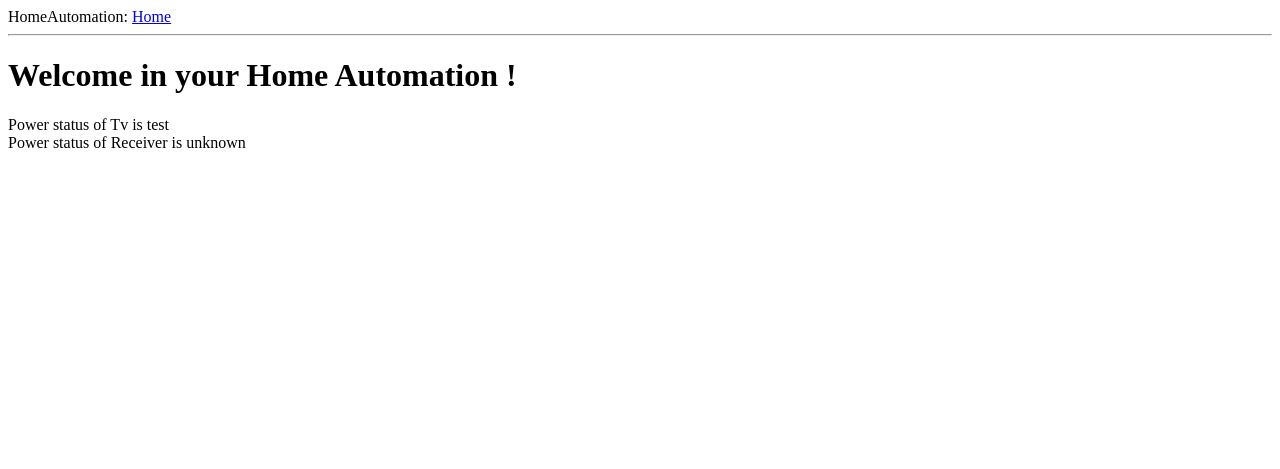
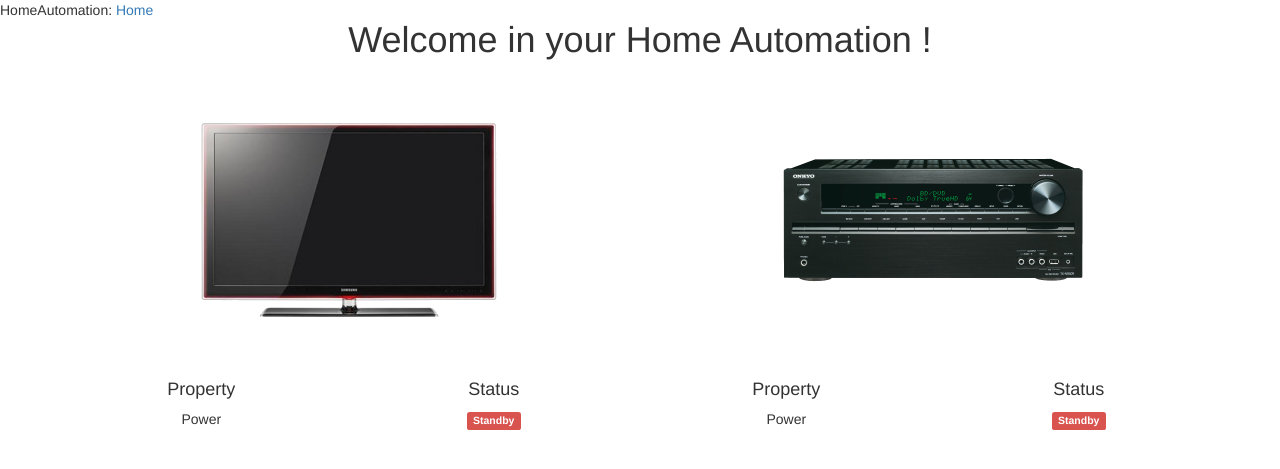
Before and after one commit to Romalouz/Automation, a Flask app: page / in a window 1280 px wide. Shown: the top 469 px of the page. Run offline with Flask 2, Linux system fonts and the light colour scheme; some libraries are stand-ins or nearby versions.

Commit message:
Cosmetic for root view

```diff
--- a/media/__init__.py
+++ b/media/__init__.py
@@ -5,8 +5,10 @@
 #   Date: 21-Fev-2014
 #   Info: Communicate with devices via HTTP GET / POST requests
 from flask import Flask, jsonify
+from flask_bootstrap import Bootstrap
 
 media = Flask(__name__)
+Bootstrap(media)
 
 # Configurations
 media.config.from_object('media.config')
--- a/media/templates/base.html
+++ b/media/templates/base.html
@@ -1,14 +1,13 @@
-<html>
-  <head>
-    {% if title %}
-    <title>{{title}} - Automation</title>
-    {% else %}
-    <title>Automation</title>
-    {% endif %}
-  </head>
-  <body>
-    <div>HomeAutomation: <a href="/index">Home</a></div>
-    <hr>
-    {% block content %}{% endblock %}
-  </body>
-</html>
+{% extends "bootstrap/base.html" %}
+{% block metas %}
+    <meta name="viewport" content="width=device-width, initial-scale=1">
+{% endblock %}
+{% if title %}
+    {% block title %}{{title}}{% endblock %}
+{% endif %}
+{% block content %}
+    <div class="navbar navbar-fixed-top">HomeAutomation: <a href="/">Home</a></div>
+    <div class="container"/>
+        {% block app %}{% endblock %}
+    </div>
+{% endblock %}
--- a/media/templates/index.html
+++ b/media/templates/index.html
@@ -1,11 +1,9 @@
+{% from "macros.html" import device_power_prop %}
 {% extends "base.html" %}
-{% block content %}
-<h1>Welcome in your Home Automation !</h1>
-<div>Power status of Tv is {{ devices.tv.power_status }}</div>
-<div>Power status of Receiver is {{ devices.receiver.power_status }}</div>
-{#
-{% for device_prop in device.keys() %}
-<div><p>Power status of {{device_prop.name}} is: <b>{{device_prop.power_status}}</b></p></div>
-{% endfor %}
-#}
+{% block app %}
+    <h1 class="text-center">Welcome in your Home Automation !</h1>
+    <div class='row text-center'>
+        {{ device_power_prop("Tv.png", devices.tv.power_status, "on")}}
+        {{ device_power_prop("Receiver.png", devices.receiver.power_status, "on")}}
+    </div>
 {% endblock %}
--- /dev/null
+++ b/media/templates/macros.html
@@ -0,0 +1,21 @@
+{% macro device_power_prop(img_filename, property, property_test) %}
+<div class='col-md-6'>
+    <img src="{{ url_for('static', filename='images/' + img_filename) }}" class='img-rounded' />
+    <div class='text-center'>
+        <div class='row'>
+            <div class='col-md-6'><h4>Property</h4></div>
+            <div class='col-md-6'><h4>Status</h4></div>
+        </div>
+        <div class='row'>
+            <div class='col-md-6'>Power</div>
+            <div class='col-md-6'>
+                {% if property == property_test %}
+                <span class="label label-success">On</span>
+                {% else %}
+                <span class="label label-danger">Standby</span>
+                {% endif %}
+            </div>
+        </div>
+    </div>
+</div>
+{% endmacro %}
```
Also changed, not shown: media/receiver/manager.py (line endings or trailing spaces), media/static/images/Receiver.png (added), media/static/images/Tv.png (added).
